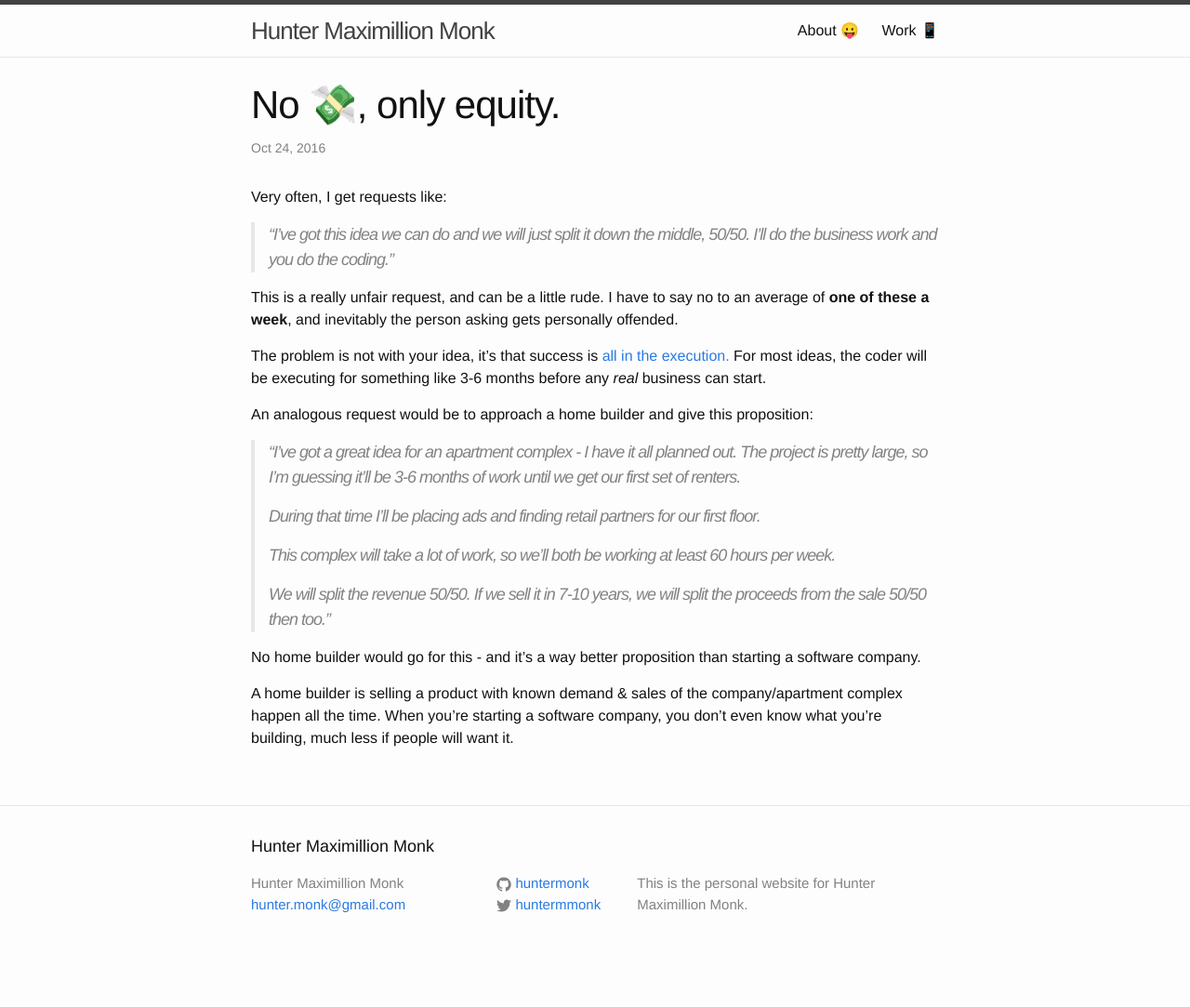
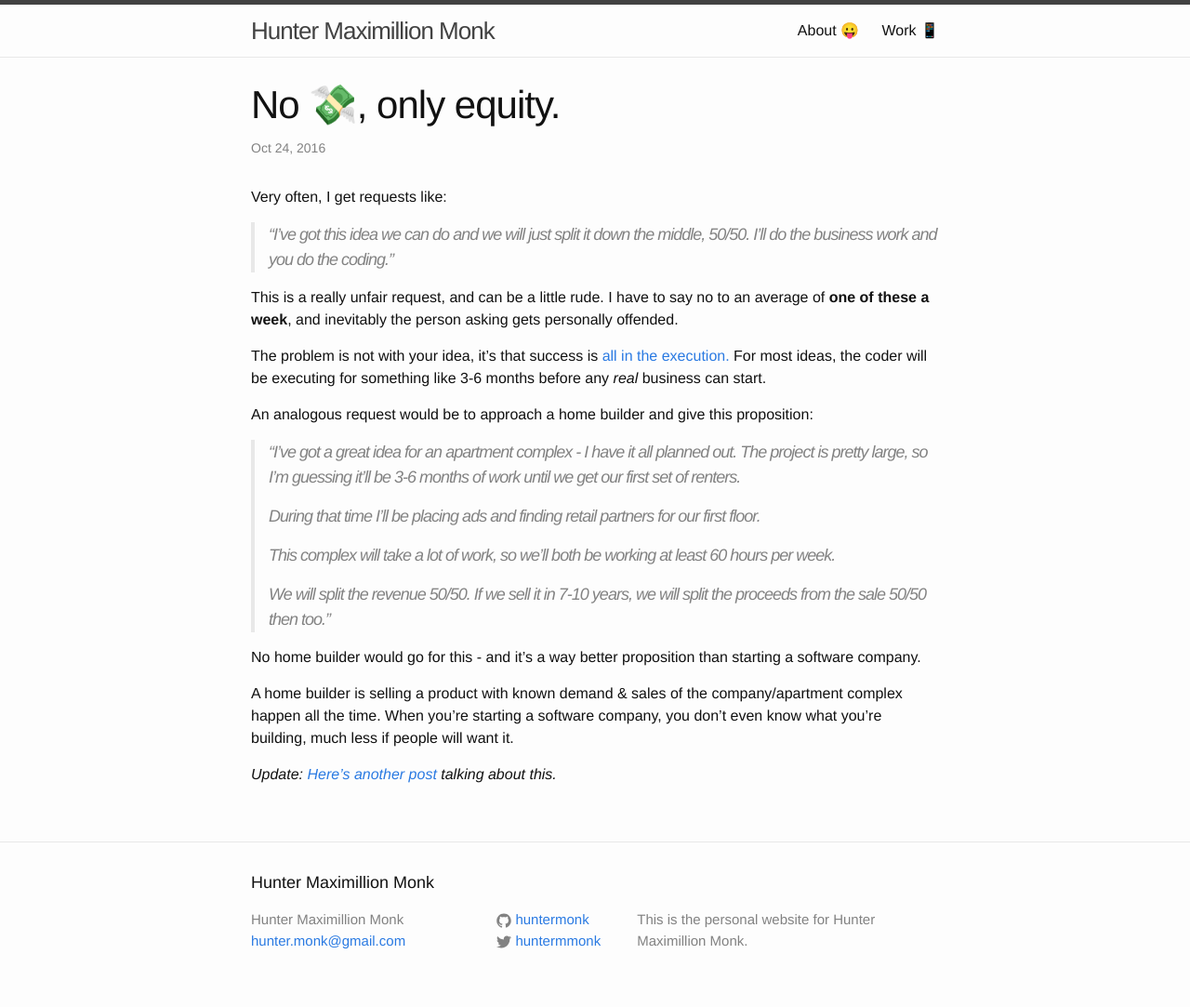
Before and after one commit to huntermonk/huntermonk.github.io, a Jekyll site: the page built from _posts/2016-10-25-equity-only.md, in a window 1280 px wide. Shown: the whole page at 93% size. Built offline with Jekyll 4.4.1, drawn with Linux system fonts in a browser that asks for light colours; comment, search, counter and statistics services are not loaded; before the commit the page ends 1044 px from its top, so only the background shows below that.

Commit message:
Add link to other equity story

```diff
--- a/_posts/2016-10-25-equity-only.md
+++ b/_posts/2016-10-25-equity-only.md
@@ -25,3 +25,5 @@ We will split the revenue 50/50. If we sell it in 7-10 years, we will split the
 No home builder would go for this - and it's a way better proposition than starting a software company.
 
 A home builder is selling a product with known demand & sales of the company/apartment complex happen all the time. When you're starting a software company, you don't even know what you're building, much less if people will want it.
+
+_Update: [Here's another post](https://medium.com/@robertbieber/technical-co-founders-a-guide-111f69e19b7b#.9hbm75uuj) talking about this._
```
